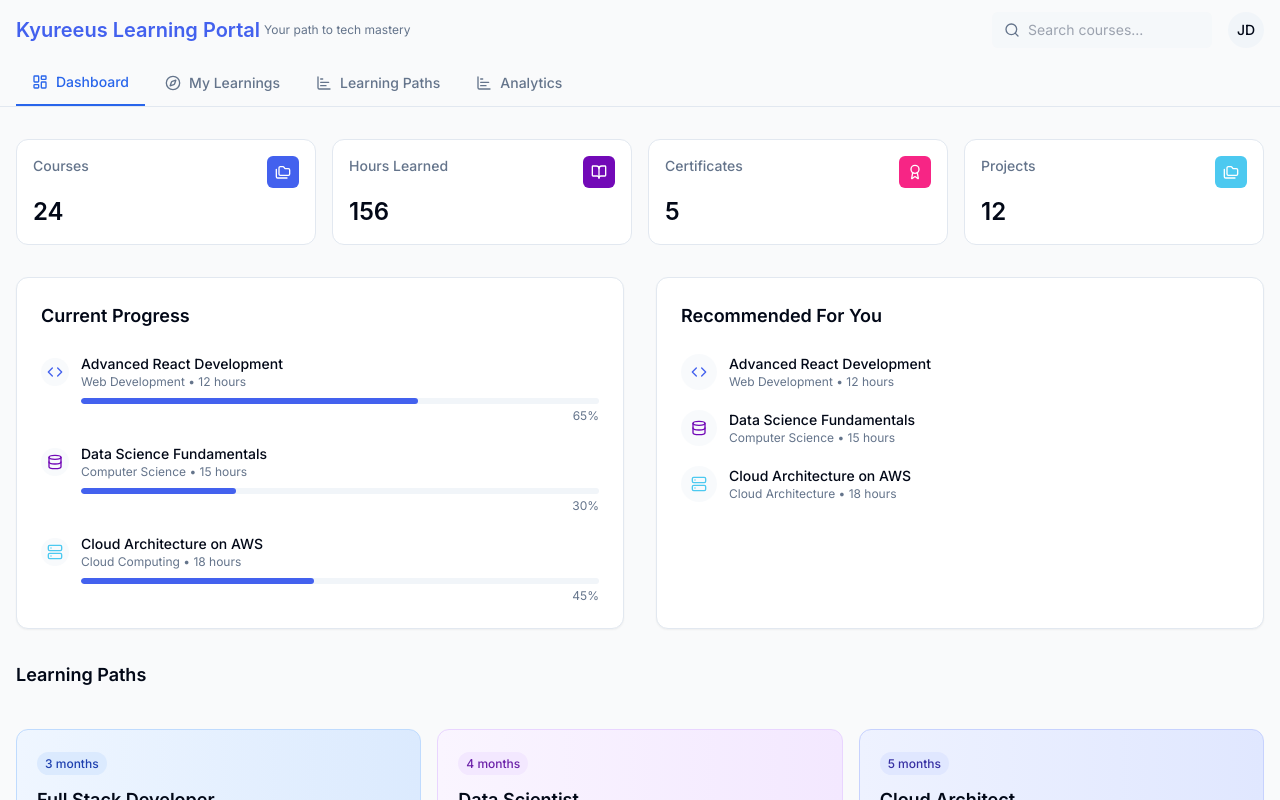
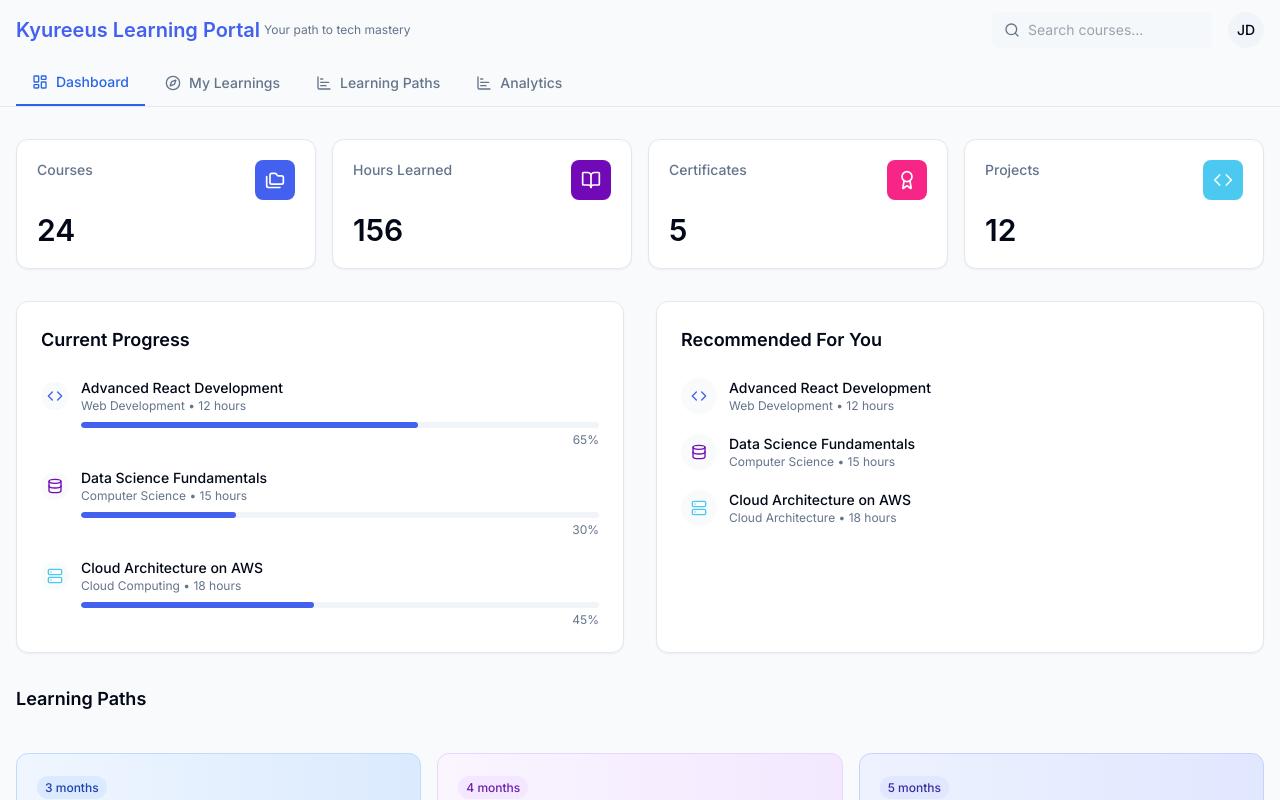
Before and after one commit to Rezil65/lms-dashflow, a React (Vite) app: page / in a window 1280 px wide. Shown: the top 800 px of the page. Built offline with nearby package versions, Linux system fonts and the light colour scheme.

Commit message:
No code changes.

```diff
--- a/src/components/Stats.tsx
+++ b/src/components/Stats.tsx
@@ -1,4 +1,5 @@
-import { BookOpen, Folders, Award } from "lucide-react";
+
+import { BookOpen, Folders, Award, Code } from "lucide-react";
 import { useEffect, useState } from "react";
 
 interface StatCardProps {
@@ -35,14 +36,17 @@ const StatCard = ({ title, value, icon, color, delay }: StatCardProps) => {
   }, [value, delay]);
 
   return (
-    <div className="stat-card animate-fade-in" style={{ animationDelay: `${delay}ms` }}>
+    <div
+      className="stat-card bg-white rounded-xl border border-border p-5 shadow-sm hover:shadow-md transition-all duration-300 animate-fade-in"
+      style={{ animationDelay: `${delay}ms` }}
+    >
       <div className="flex justify-between items-start">
         <p className="text-sm font-medium text-muted-foreground">{title}</p>
-        <div className={`w-8 h-8 rounded-md flex items-center justify-center ${color}`}>
+        <div className={`w-10 h-10 rounded-lg flex items-center justify-center ${color}`}>
           {icon}
         </div>
       </div>
-      <p className="text-2xl font-display font-semibold mt-1">{displayValue}</p>
+      <p className="text-3xl font-display font-semibold mt-2">{displayValue}</p>
     </div>
   );
 };
@@ -53,28 +57,28 @@ const Stats = () => {
       <StatCard
         title="Courses"
         value={24}
-        icon={<Folders className="w-4 h-4 text-white" />}
+        icon={<Folders className="w-5 h-5 text-white" />}
         color="bg-lms-blue"
         delay={100}
       />
       <StatCard
         title="Hours Learned"
         value={156}
-        icon={<BookOpen className="w-4 h-4 text-white" />}
+        icon={<BookOpen className="w-5 h-5 text-white" />}
         color="bg-lms-purple"
         delay={200}
       />
       <StatCard
         title="Certificates"
         value={5}
-        icon={<Award className="w-4 h-4 text-white" />}
+        icon={<Award className="w-5 h-5 text-white" />}
         color="bg-lms-pink"
         delay={300}
       />
       <StatCard
         title="Projects"
         value={12}
-        icon={<Folders className="w-4 h-4 text-white" />}
+        icon={<Code className="w-5 h-5 text-white" />}
         color="bg-lms-teal"
         delay={400}
       />
```
